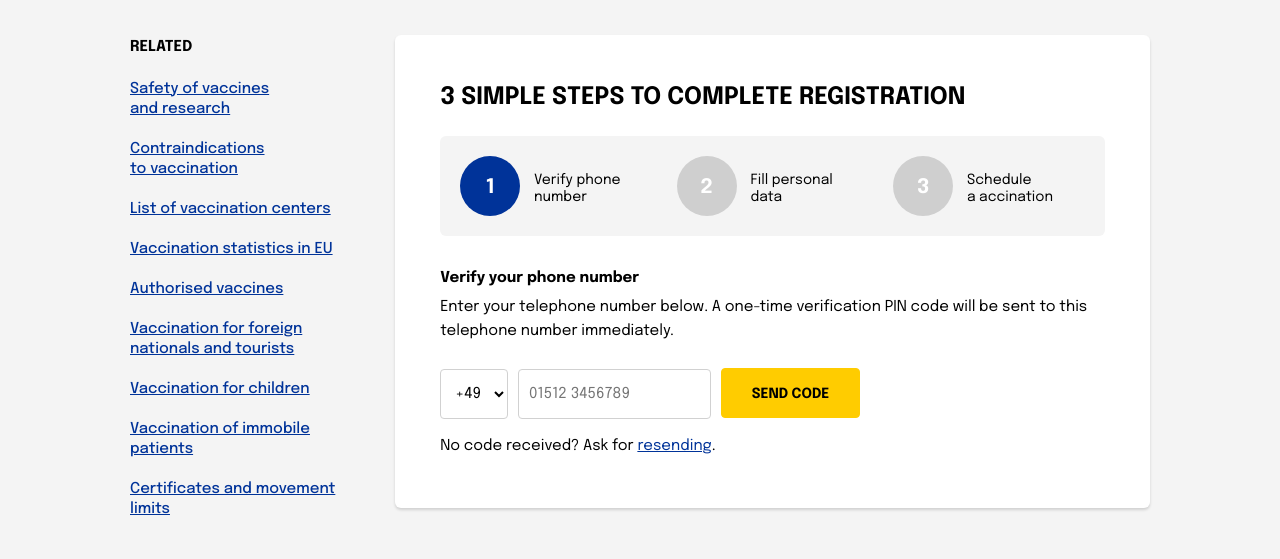
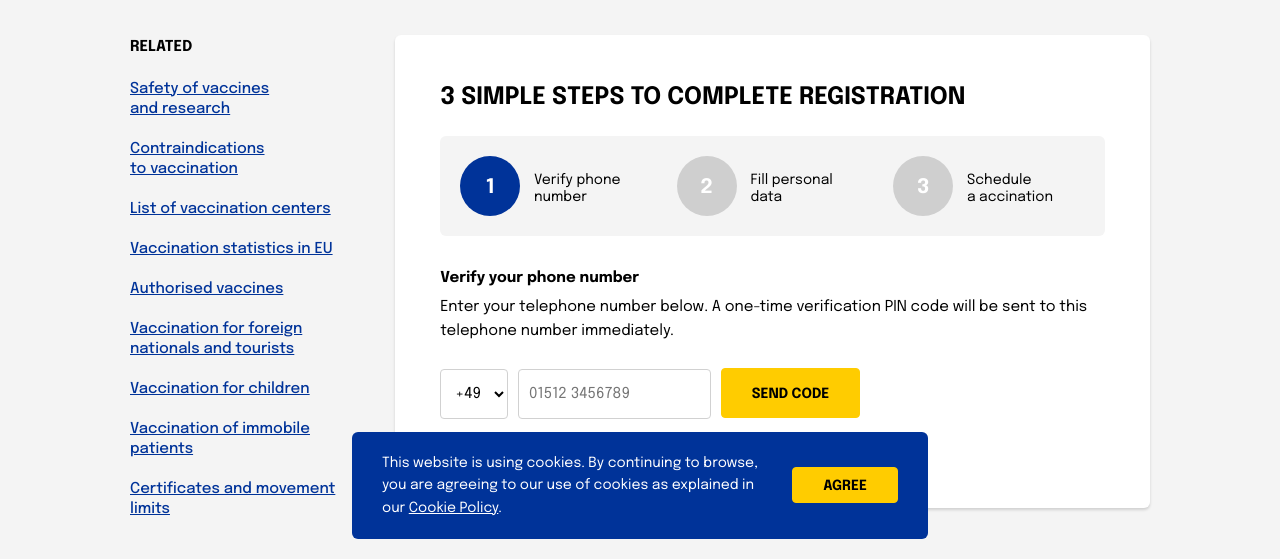
Before and after one commit to codekote/euva, a website: page index.html in a window 1280 px wide. Shown: the part 241-800 px from the top of the page. Drawn offline with nearby package versions, Linux system fonts and the light colour scheme; files that its build step writes are made by us from their sources.

Commit message:
add cookie alert

```diff
--- a/index.html
+++ b/index.html
@@ -35,8 +35,16 @@
 
 </head>
 <body>
+  <!-- COOKIES MESSAGE
+  –––––––––––––––––––––––––––––––––––––––––––––––––– -->
+  <div id="cm-container">
+    <div class="cm">
+        <p>This website is using cookies. By continuing to browse, you are agreeing to our use of cookies as explained in our <a href="#">Cookie Policy</a>.</p>
+        <a id="close-cm" class="button button-primary button-mini" >Agree</a>
+    </div>
+  </div>
 
-  <!-- HEADER START
+  <!-- HEADER
   –––––––––––––––––––––––––––––––––––––––––––––––––– -->
   <div id="header" class="section">
     <div class="container">
@@ -240,6 +248,7 @@
 
     $('.step-container').hide();
     $('#step-container-1').show();
+    $('#close-cm').show();
 
     function changeTab(){
       var target = $(this).data('target');
@@ -252,6 +261,10 @@
 
     $('.steps > .row > div').click(changeTab);
 
+    $('#close-cm').click(function() {
+      $('#cm-container').hide();
+    });
+
   });
 </script>
 </body>
--- a/scss/custom/_custom.scss
+++ b/scss/custom/_custom.scss
@@ -1,3 +1,34 @@
+#cm-container {
+	display: block;
+	position: fixed;
+	bottom: 20px;
+	z-index: 100;
+	width: 100%;
+	.cm {
+		display: flex;
+		flex-direction: row;
+		align-items:center;
+		width: 45%;
+		margin: 0 auto;
+		background: $blue-color;
+		color: $white-color ;
+		padding: 20px 30px;
+		border-radius: $content-radius;
+		box-sizing: border-box;
+		p 		{
+			margin: 0;
+			padding: 0 15px 0 0;
+			font-size: 14px;
+		}
+		p a 	{
+			color: $white-color;
+		}
+		.button {
+			margin: 0;
+		}
+	}
+}
+
 .spacer {
 	margin-bottom: 20px;
 }
```
Also changed, not shown: css/skeleton.css, 1 other file.
